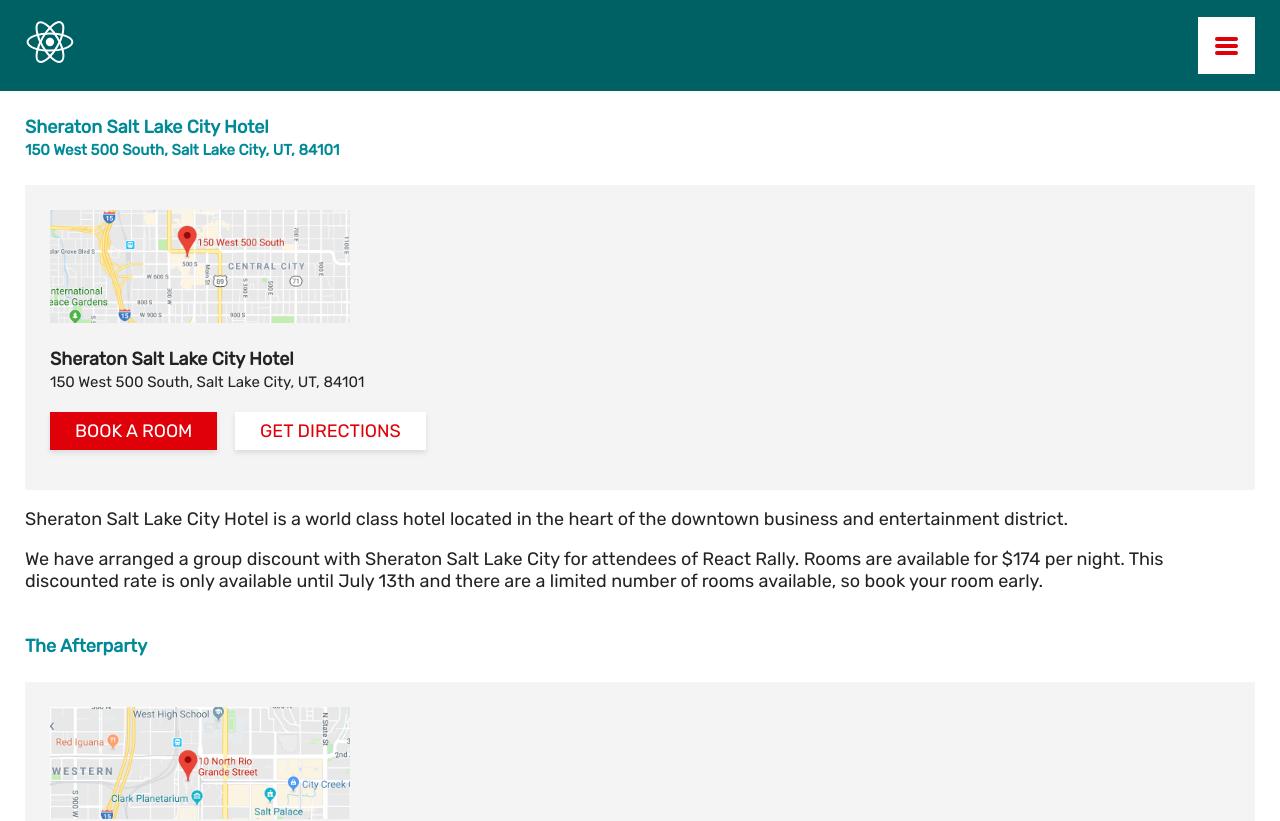
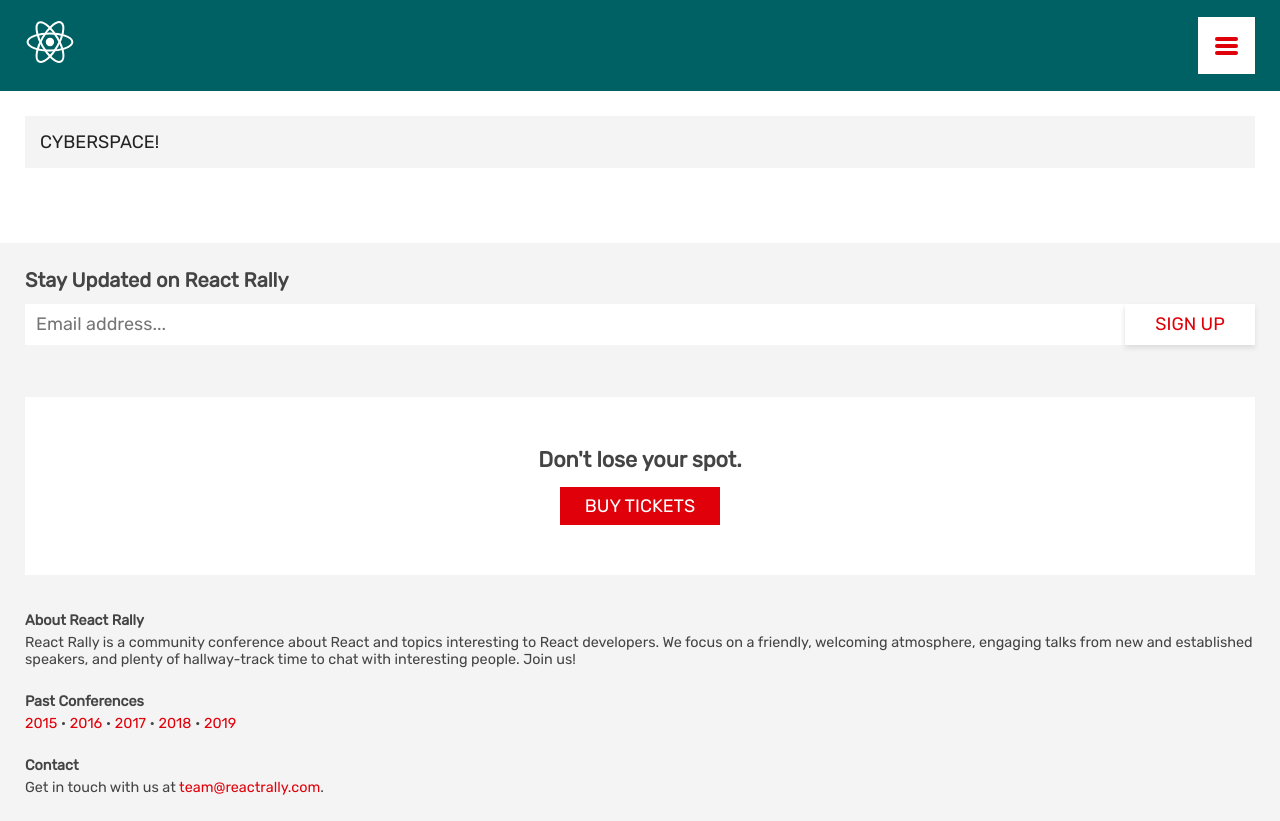
Before and after one commit to react-rally/react-rally-2020, a React app: page /venue in a window 1280 px wide. Shown: the top 821 px of the page. Built offline with nearby package versions, Linux system fonts and the light colour scheme.

Commit message:
Updating for online edition

```diff
--- a/app/components/Header.js
+++ b/app/components/Header.js
@@ -10,10 +10,13 @@
 import Tickets from 'components/Tickets';
 import Icon from 'components/Icon';
 
-const CONF_DATES_DISPLAY =
-  moment.utc(constants.Dates.CONF_DAY_ONE).format('MMMM D') +
-  '-' +
-  moment.utc(constants.Dates.CONF_DAY_TWO).format('D, YYYY');
+const CONF_DATES_DISPLAY = constants.Dates.CONF_DAY_ONE === constants.Dates.CONF_DAY_TWO ?
+  moment.utc(constants.Dates.CONF_DAY_ONE).format('MMMM D, YYYY') :
+  (
+    moment.utc(constants.Dates.CONF_DAY_ONE).format('MMMM D') +
+    '-' +
+    moment.utc(constants.Dates.CONF_DAY_TWO).format('D, YYYY')
+  );
 
 const HomeHeader = () => {
   const isOpportunityScholarshipAvailable = moment
@@ -25,7 +28,7 @@
   const isConferenceLive = moment
     .utc()
     .isSameOrAfter(moment.utc(constants.Dates.CONF_DAY_ONE));
-  const isHotelAvailable = !isConferenceLive;
+  const isHotelAvailable = false; //!isConferenceLive;
   const isCFPOpen = moment
     .utc()
     .isBetween(
@@ -38,12 +41,12 @@
       <div className="Home__Header__Wrapper">
         <img
           src="assets/dist/img/ReactLogo.svg"
-          alt="React logo."
+          alt="React logo"
           width="100"
           height="100"
         />
         <div className="Home__Header__Content">
-          <h1>React Rally</h1>
+          <h1>React Rally in CYBERSPACE</h1>
           <h2>{CONF_DATES_DISPLAY}</h2>
           <h2>Salt Lake City, UT</h2>
           <p>
@@ -67,10 +70,8 @@
               />
             ) : (
               <span>
-                {/*
                 <Tickets />
                 &nbsp;&nbsp;&nbsp;&nbsp;
-                */}
                 {isCFPOpen && (
                   <span>
                     <Button
--- a/app/helpers/constants.js
+++ b/app/helpers/constants.js
@@ -27,12 +27,12 @@
 };
 
 constants.Dates = {
-  CFP_OPEN: '2020-03-15T06:00:00-00:00',
-  CFP_CLOSE: '2020-04-18T06:00:00-00:00',
-  TICKET_RELEASE: '2020-04-01T18:00:00-00:00',
-  CONF_DAY_ONE: '2020-08-13T06:00:00-00:00',
+  CFP_OPEN: '2020-01-01T06:00:00-00:00',
+  CFP_CLOSE: '2020-01-01T06:00:00-00:00',
+  TICKET_RELEASE: '2020-01-01T18:00:00-00:00',
+  CONF_DAY_ONE: '2020-08-14T06:00:00-00:00',
   CONF_DAY_TWO: '2020-08-14T06:00:00-00:00',
-  HOTEL_DISCOUNT: '2020-07-13T06:00:00-00:00',
-  OPPORTUNITY_SCHOLARSHIP_OPEN: '2020-03-15T06:00:00-00:00',
-  OPPORTUNITY_SCHOLARSHIP_CLOSE: '2020-05-01T06:00:00-00:00',
+  HOTEL_DISCOUNT: '2020-01-01T06:00:00-00:00',
+  OPPORTUNITY_SCHOLARSHIP_OPEN: '2020-01-01T06:00:00-00:00',
+  OPPORTUNITY_SCHOLARSHIP_CLOSE: '2020-01-01T06:00:00-00:00',
 };
--- a/app/screens/About/index.js
+++ b/app/screens/About/index.js
@@ -12,16 +12,12 @@
       <section>
         <h2>Attendee Experience</h2>
         <p>
-          As an attendee of React Rally you will enjoy two full days of talks
-          where you will learn and keep your React knowledge current. You will
-          also have built-in downtime throughout the day so you can discuss what
-          you're learning with other developers, spend time catching up with old
-          friends, or find opportunities to meet new friends. You will be
-          provided with catered breakfast, and you will receive a gift card for
-          lunch so that you can go out and explore Salt Lake City and enjoy some
-          of the local fare. At the end of the day you can unwind and enjoy
-          karaoke, dessert, board games, live music, or lawn games at the
-          conference after parties held each evening.
+          Due to COVID-19 React Rally 2020 will be held in CYBERSPACE!
+          Just because we can't meet in person, doesn't mean we can't get together, learn, and have fun.
+          As an attendee you will enjoy a full day of online talks by handpicked speakers.
+          Beyond the talks we will have a morning yoga class,
+          instructions on how to prepare gourmet coffee,
+          live music performances, and so much more!
         </p>
       </section>
       <section>
--- a/app/screens/Schedule/index.js
+++ b/app/screens/Schedule/index.js
@@ -125,6 +125,8 @@
   }
 
   render() {
+    return <div className="Schedule"><section className="highlight">Coming soon!</section></div>;
+
     let selectedDay =
       this.state.selectedDay === 'dayOne'
         ? CONF_DAY_ONE_DATE
--- a/app/screens/Venue/index.js
+++ b/app/screens/Venue/index.js
@@ -4,6 +4,8 @@
 import Button from 'components/Button';
 
 export default () => {
+  return <div className="Venue"><section className="highlight">CYBERSPACE!</section></div>;
+
   return (
     <div className="Venue">
       <section>
```
